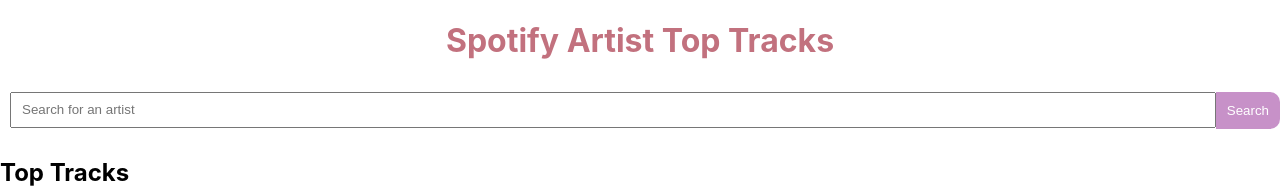
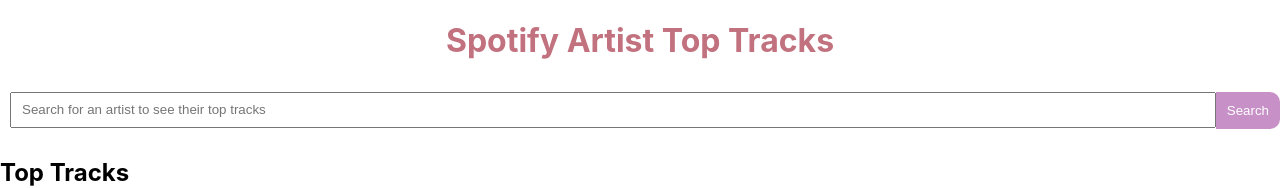
Before and after one commit to Wonuabimbola/spotify-artists-top-tracks, a React (Create React App) app in the folder ui/: page / in a window 1280 px wide. Shown: the top 188 px of the page. Built offline with nearby package versions, Linux system fonts and the light colour scheme; no server answers.

Commit message:
styling for top tracks

```diff
--- a/ui/src/components/SearchBar.css
+++ b/ui/src/components/SearchBar.css
@@ -3,7 +3,7 @@
     justify-content: center;
     margin-left: auto;
     margin-right: auto;
-    /* max-width: 1500px; */
+    max-width: 1500px;
 }
 
 .searchArea__inputArea {
@@ -30,7 +30,6 @@
     width: 100%;
     height: 2.3rem;
     border: none;
-    /* display: flex; */
 }
 
 button:hover {
--- a/ui/src/components/SearchBar.js
+++ b/ui/src/components/SearchBar.js
@@ -16,7 +16,7 @@
           type="text"
           value={query}
           onChange={(e) => setQuery(e.target.value)}
-          placeholder="Search for an artist"
+          placeholder="Search for an artist to see their top tracks"
           onKeyDown={e => e.key === 'Enter'? handleSearch() : null}
         />
       </div>
--- a/ui/src/index.css
+++ b/ui/src/index.css
@@ -12,7 +12,7 @@
     monospace;
 }
 
-.header {
+.header, .topTracksDiv__header {
   color: rgb(194, 113, 126);
   text-align: center;
 }
```
Also changed, not shown: ui/src/components/TopTracksList.css (added), 1 other file (tests, documents, lock files or other folders).
